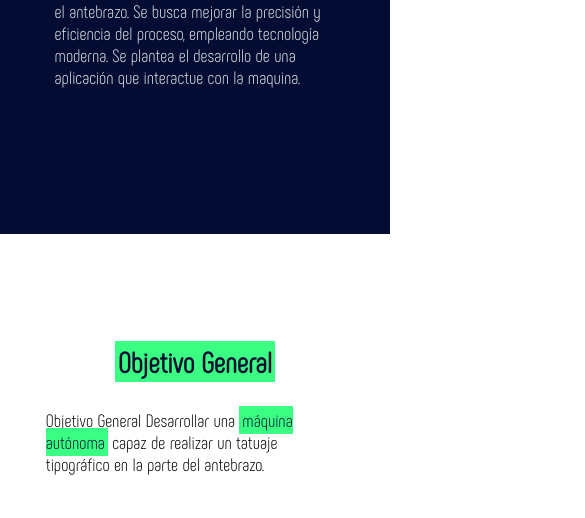
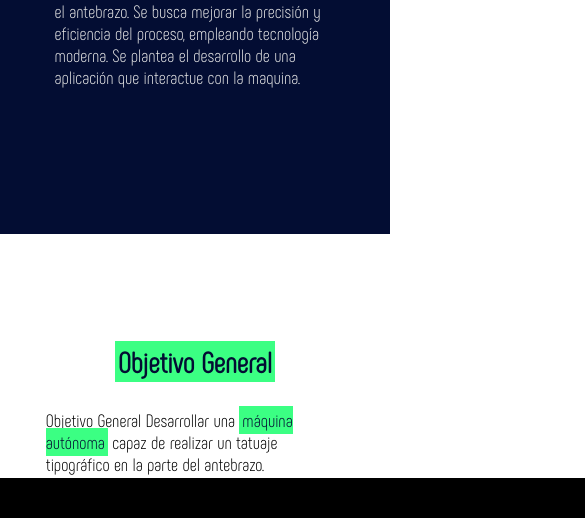
Before and after one commit to ArtByte4/artbyte-technology, a plain HTML site: page index.html in a window 390 px wide. Shown: the part 326-844 px from the top of the page, 585 px wide, since content can reach past the window. Drawn offline with Linux system fonts and the light colour scheme; files whose address does not match are found by name.

Commit message:
add footer

```diff
--- a/index.html
+++ b/index.html
@@ -185,10 +185,16 @@
 
         </div>
     </div>
-
+    <footer >
+     <div class="container-footer">
+        <p>Contactanos</p>
+        <p>artbyte4@gmail.com</p>
+     </div>
+    </footer>
 
 
     <script  src="./src/js/index.js"></script>
+
 </body>
 
 </html>
--- a/src/css/main.css
+++ b/src/css/main.css
@@ -535,4 +535,18 @@ td {
     .container-video-clip h2{
         width: 90%;
     }
+
+    footer {
+        background-color: black;
+        position: absolute;
+        bottom: 0;
+        width: 1000%;
+        height: 40px;
+        color: white;
+        display: flex;
+        justify-content: center;
+        align-items: center;
+    }
+    23.
+
 }
```
